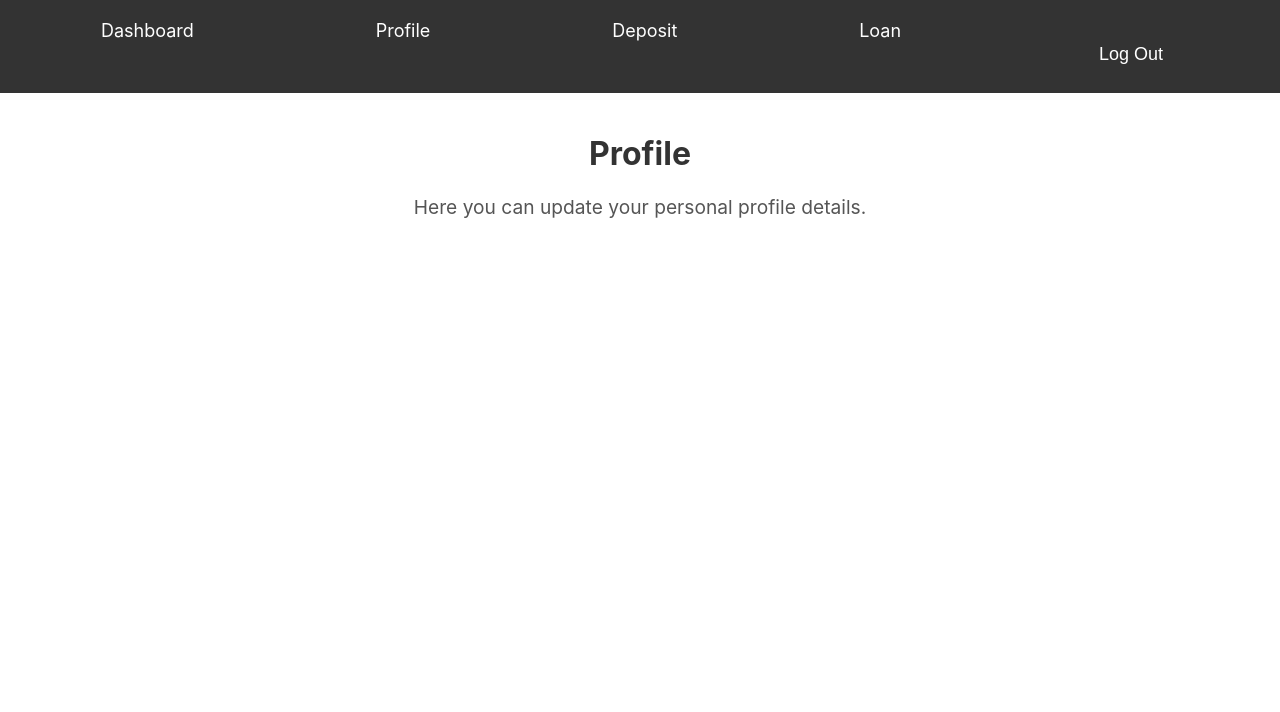
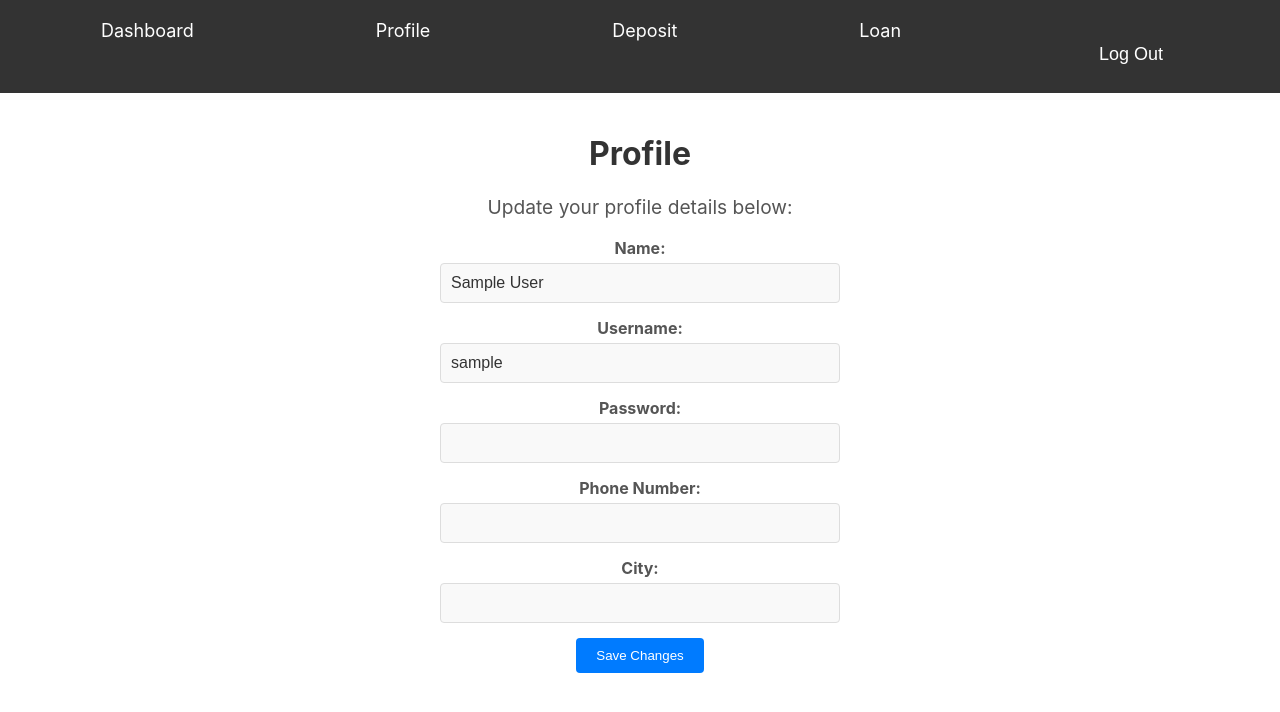
Before and after one commit to ruthvik99/Banking-Application, a React (Create React App) app in the folder Frontend/: page /dashboard/profile in a window 1280 px wide. Shown: the top 712 px of the page. Built offline with nearby package versions, Linux system fonts and the light colour scheme; no server answers; sample sign-in values are in the browser's storage; the HTML template or start-up script is replaced by a standard one.

Commit message:
profile frontend

```diff
--- /dev/null
+++ b/Frontend/src/components/Profile.css
@@ -0,0 +1,54 @@
+.profile-container {
+    padding: 20px;
+    text-align: center;
+}
+
+.profile-container h1 {
+    margin-bottom: 20px;
+}
+
+.profile-container p {
+    margin-bottom: 30px;
+}
+
+.profile-form {
+    max-width: 400px;
+    margin: 0 auto;
+}
+
+.form-group {
+    margin-bottom: 15px;
+}
+
+label {
+    font-weight: bold;
+    display: block;
+    margin-bottom: 5px;
+}
+
+.input-field {
+    display: block;
+    width: 100%;
+    margin-top: 5px;
+    padding: 10px;
+    border: 1px solid #ddd;
+    border-radius: 4px;
+}
+
+.readonly {
+    background-color: #f3f3f3;
+    border: 1px solid #ccc;
+}
+
+.submit-button {
+    background-color: #007bff;
+    color: white;
+    padding: 10px 20px;
+    border: none;
+    border-radius: 4px;
+    cursor: pointer;
+}
+
+.submit-button:hover {
+    background-color: #0056b3;
+}
--- a/Frontend/src/components/Profile.js
+++ b/Frontend/src/components/Profile.js
@@ -1,14 +1,124 @@
-import React from 'react';
-import Taskbar from './Taskbar'
+import React, { useState, useEffect } from "react";
+import Taskbar from './Taskbar';
+import './Profile.css';
 
 const Profile = () => {
+
+    const [userDetails, setUserDetails] = useState({
+        ssn: "",
+        creditScore: "",
+        name: "",
+        username: "",
+        password: "",
+        phone: "",
+        city: ""
+    });
+
+    useEffect(() => {
+        // Example of fetching data from localStorage (or use your API here)
+        const storedData = JSON.parse(localStorage.getItem("userDetails"));
+
+        if (storedData) {
+            setUserDetails({
+                ssn: storedData.ssn,
+                creditScore: storedData.creditScore,
+                name: storedData.name,
+                username: storedData.username,
+                password: storedData.password,
+                phone: storedData.phone,
+                city: storedData.city
+            });
+        }
+    }, []);
+
+    const handleChange = (e) => {
+        const { name, value } = e.target;
+        setUserDetails((prevDetails) => ({
+            ...prevDetails,
+            [name]: value,
+        }));
+    };
+
+    const handleSubmit = (e) => {
+        e.preventDefault();
+        console.log("Updated User Details:", userDetails);
+        // Here you would typically send the updated details to your backend API
+        alert("Profile updated successfully!");
+    };
+
     return (
         <div>
             <Taskbar />  {/* Display the Taskbar */}
             <div style={{ padding: '20px', textAlign: 'center' }}>
                 <h1>Profile</h1>
-                <p>Here you can update your personal profile details.</p>
-                {/* Add editting info */}
+                <p>Update your profile details below:</p>
+                <form onSubmit={handleSubmit} className="profile-form">
+                    {/* Editable Fields */}
+                    <div className="form-group">
+                        <label>
+                            <strong>Name:</strong>
+                        </label>
+                        <input
+                            type="text"
+                            name="name"
+                            value={userDetails.name}
+                            onChange={handleChange}
+                            className="input-field"
+                        />
+                    </div>
+                    <div className="form-group">
+                        <label>
+                            <strong>Username:</strong>
+                        </label>
+                        <input
+                            type="text"
+                            name="username"
+                            value={userDetails.username}
+                            onChange={handleChange}
+                            className="input-field"
+                        />
+                    </div>
+                    <div className="form-group">
+                        <label>
+                            <strong>Password:</strong>
+                        </label>
+                        <input
+                            type="password"
+                            name="password"
+                            value={userDetails.password}
+                            onChange={handleChange}
+                            className="input-field"
+                        />
+                    </div>
+                    <div className="form-group">
+                        <label>
+                            <strong>Phone Number:</strong>
+                        </label>
+                        <input
+                            type="text"
+                            name="phone"
+                            value={userDetails.phone}
+                            onChange={handleChange}
+                            className="input-field"
+                        />
+                    </div>
+                    <div className="form-group">
+                        <label>
+                            <strong>City:</strong>
+                        </label>
+                        <input
+                            type="text"
+                            name="city"
+                            value={userDetails.city}
+                            onChange={handleChange}
+                            className="input-field"
+                        />
+                    </div>
+
+                    <button type="submit" className="submit-button">
+                        Save Changes
+                    </button>
+                </form>
             </div>
         </div>
     );
```
